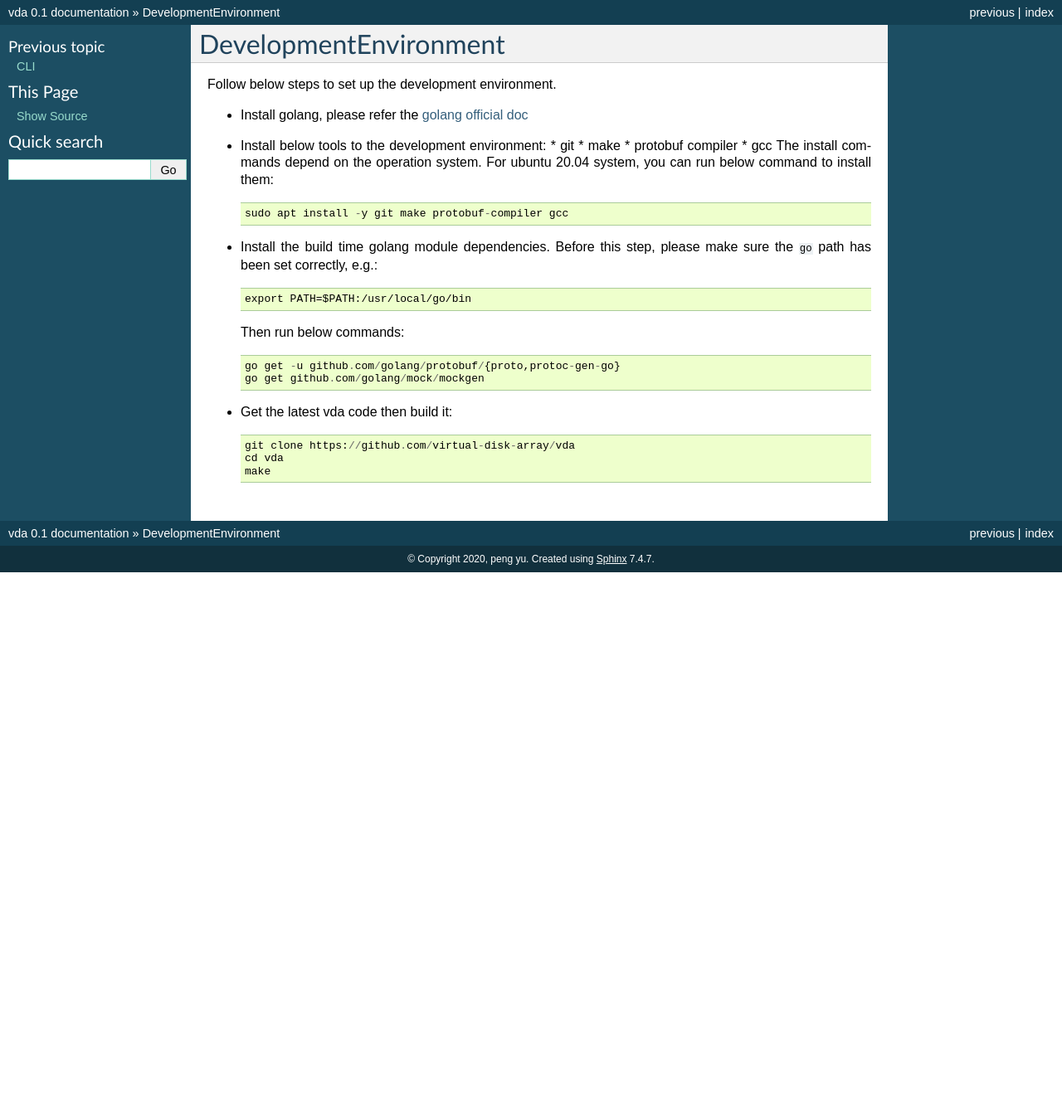
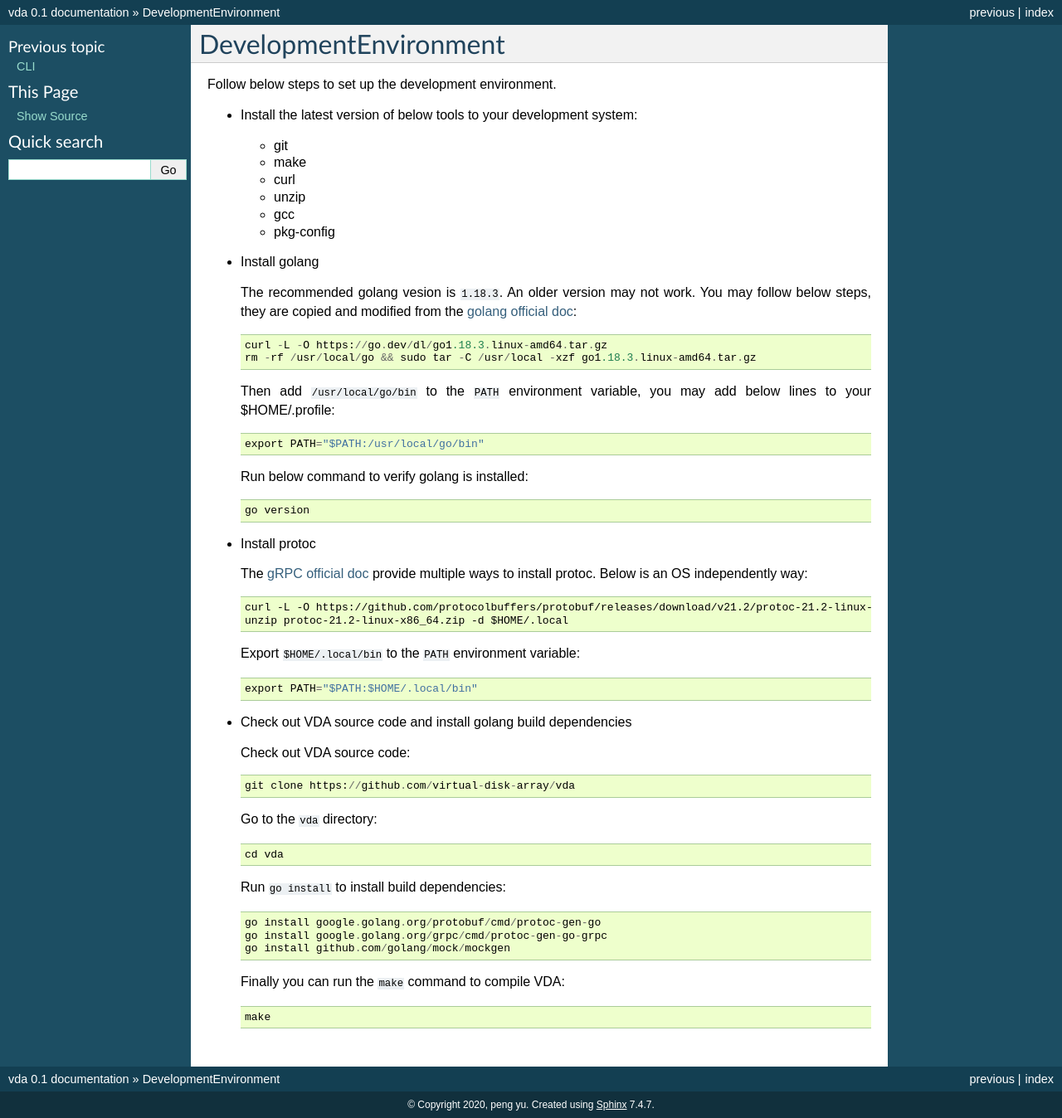
Before and after one commit to virtual-disk-array/vda_doc, a Sphinx documentation site: the page built from source/DevelopmentEnvironment.rst, in a window 1280 px wide. Shown: the whole page at 83% size. Built offline with Sphinx 7.4.7, drawn with Linux system fonts in a browser that asks for light colours; before the commit the page ends 900 px from its top, so only the background shows below that.

Commit message:
update doc for go 1.8

```diff
--- a/source/DevelopmentEnvironment.rst
+++ b/source/DevelopmentEnvironment.rst
@@ -2,31 +2,62 @@ DevelopmentEnvironment
 ======================
 Follow below steps to set up the development environment.
 
-* Install golang, please refer the
-  `golang official doc <https://golang.org/doc/install>`_
+* Install the latest version of below tools to your development system:
 
-* Install below tools to the development environment:
   * git
   * make
-  * protobuf compiler
+  * curl
+  * unzip
   * gcc
-  The install commands depend on the operation system. For ubuntu
-  20.04 system, you can run below command to install them::
+  * pkg-config
 
-    sudo apt install -y git make protobuf-compiler gcc
+* Install golang
 
-* Install the build time golang module dependencies. Before this step,
-  please make sure the ``go`` path has been set correctly, e.g.::
+  The recommended golang vesion is ``1.18.3``. An older version may not
+  work. You may follow below steps, they are copied and modified from
+  the `golang official doc <https://golang.org/doc/install>`_::
 
-    export PATH=$PATH:/usr/local/go/bin
+    curl -L -O https://go.dev/dl/go1.18.3.linux-amd64.tar.gz
+    rm -rf /usr/local/go && sudo tar -C /usr/local -xzf go1.18.3.linux-amd64.tar.gz
 
-  Then run below commands::
+  Then add ``/usr/local/go/bin`` to the ``PATH`` environment variable, you
+  may add below lines to your $HOME/.profile::
 
-    go get -u github.com/golang/protobuf/{proto,protoc-gen-go}
-    go get github.com/golang/mock/mockgen
+    export PATH="$PATH:/usr/local/go/bin"
 
-* Get the latest vda code then build it::
+  Run below command to verify golang is installed::
+
+    go version
+
+* Install protoc
+
+  The `gRPC official doc <https://grpc.io/docs/protoc-installation/>`_
+  provide multiple ways to install protoc. Below is an OS
+  independently way::
+
+    curl -L -O https://github.com/protocolbuffers/protobuf/releases/download/v21.2/protoc-21.2-linux-x86_64.zip
+    unzip protoc-21.2-linux-x86_64.zip -d $HOME/.local
+
+  Export ``$HOME/.local/bin`` to the ``PATH`` environment variable::
+
+    export PATH="$PATH:$HOME/.local/bin"
+
+* Check out VDA source code and install golang build dependencies
+
+  Check out VDA source code::
 
     git clone https://github.com/virtual-disk-array/vda
+
+  Go to the ``vda`` directory::
+
     cd vda
+
+  Run ``go install`` to install build dependencies::
+
+    go install google.golang.org/protobuf/cmd/protoc-gen-go
+    go install google.golang.org/grpc/cmd/protoc-gen-go-grpc
+    go install github.com/golang/mock/mockgen
+
+  Finally you can run the ``make`` command to compile VDA::
+
     make
```
